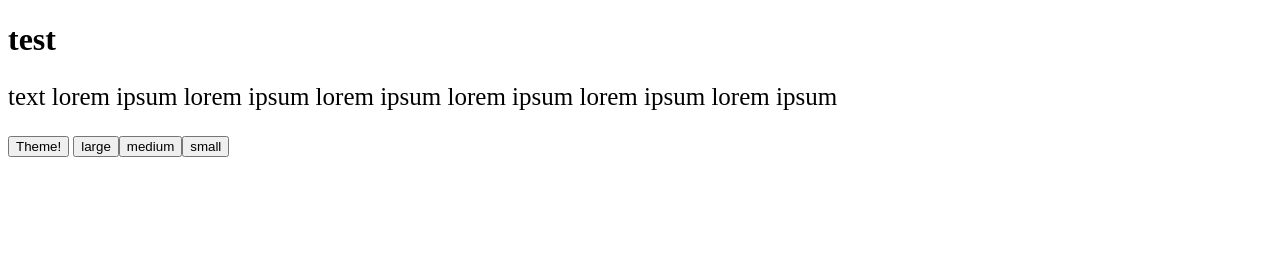
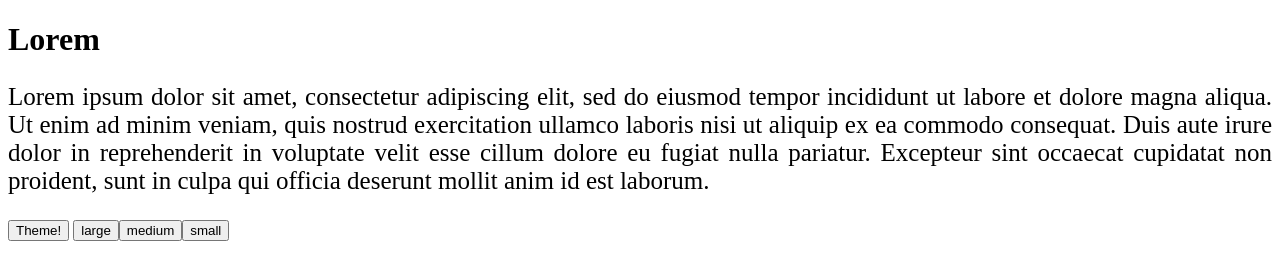
Before and after one commit to eopb/customize-menu, a plain HTML site: page index.html in a window 1280 px wide. Drawn offline with Linux system fonts and the light colour scheme.

Commit message:
lorem ipsum

```diff
--- a/index.html
+++ b/index.html
@@ -8,8 +8,9 @@
 </head>
 
 <body id="bodyID">
-    <h1>test</h1>
-    <p id="parag">text lorem ipsum lorem ipsum lorem ipsum lorem ipsum lorem ipsum lorem ipsum</p>
+    <h1>Lorem</h1>
+    <p id="parag">Lorem ipsum dolor sit amet, consectetur adipiscing elit, sed do eiusmod tempor incididunt ut labore et dolore magna aliqua. Ut enim ad minim veniam, quis nostrud exercitation ullamco laboris nisi ut aliquip ex ea commodo consequat. Duis aute irure
+        dolor in reprehenderit in voluptate velit esse cillum dolore eu fugiat nulla pariatur. Excepteur sint occaecat cupidatat non proident, sunt in culpa qui officia deserunt mollit anim id est laborum.</p>
     <button onclick="toggleStyle()">
     Theme!</button>
     <button onclick="largeFont()">
--- a/style/style.css
+++ b/style/style.css
@@ -4,5 +4,6 @@
 
 p {
     font-size: 25px;
+    text-align: justify;
     transition: 1s;
 }
```
